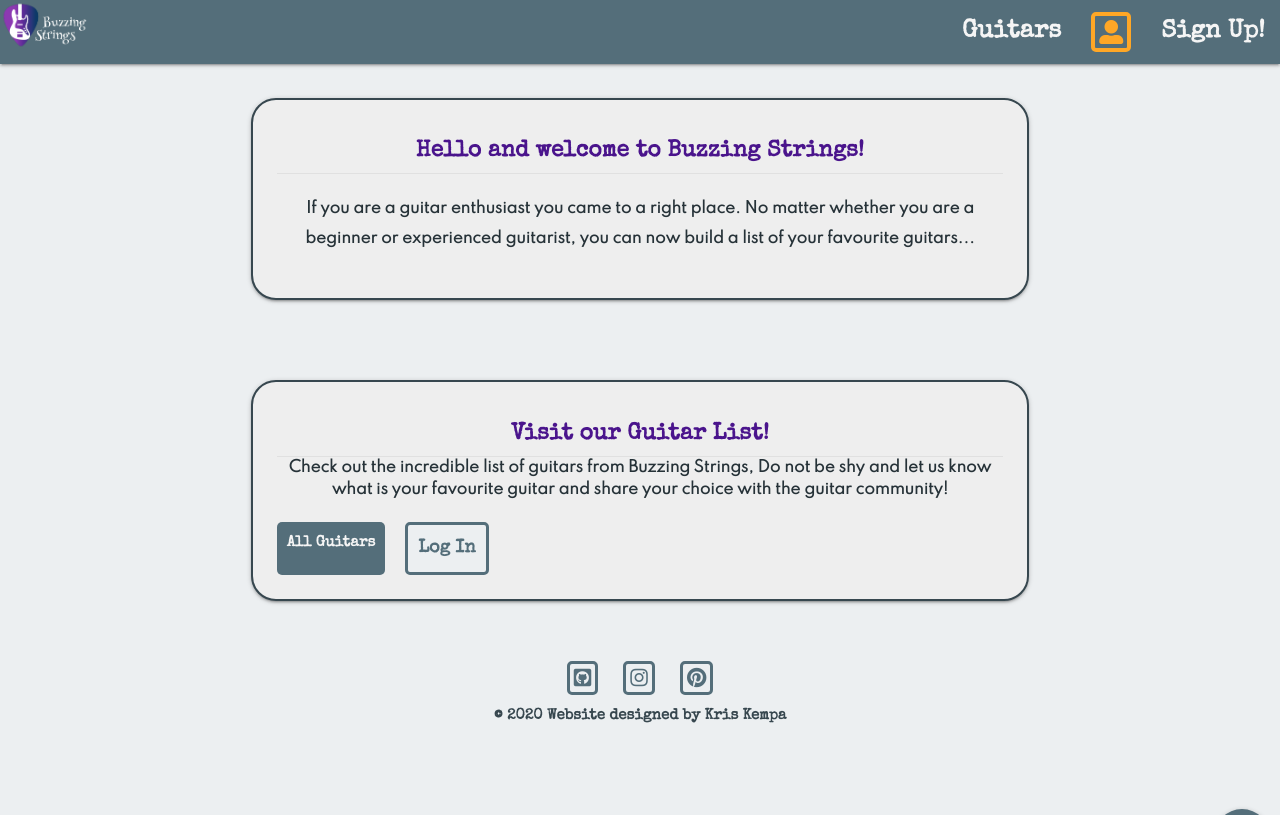
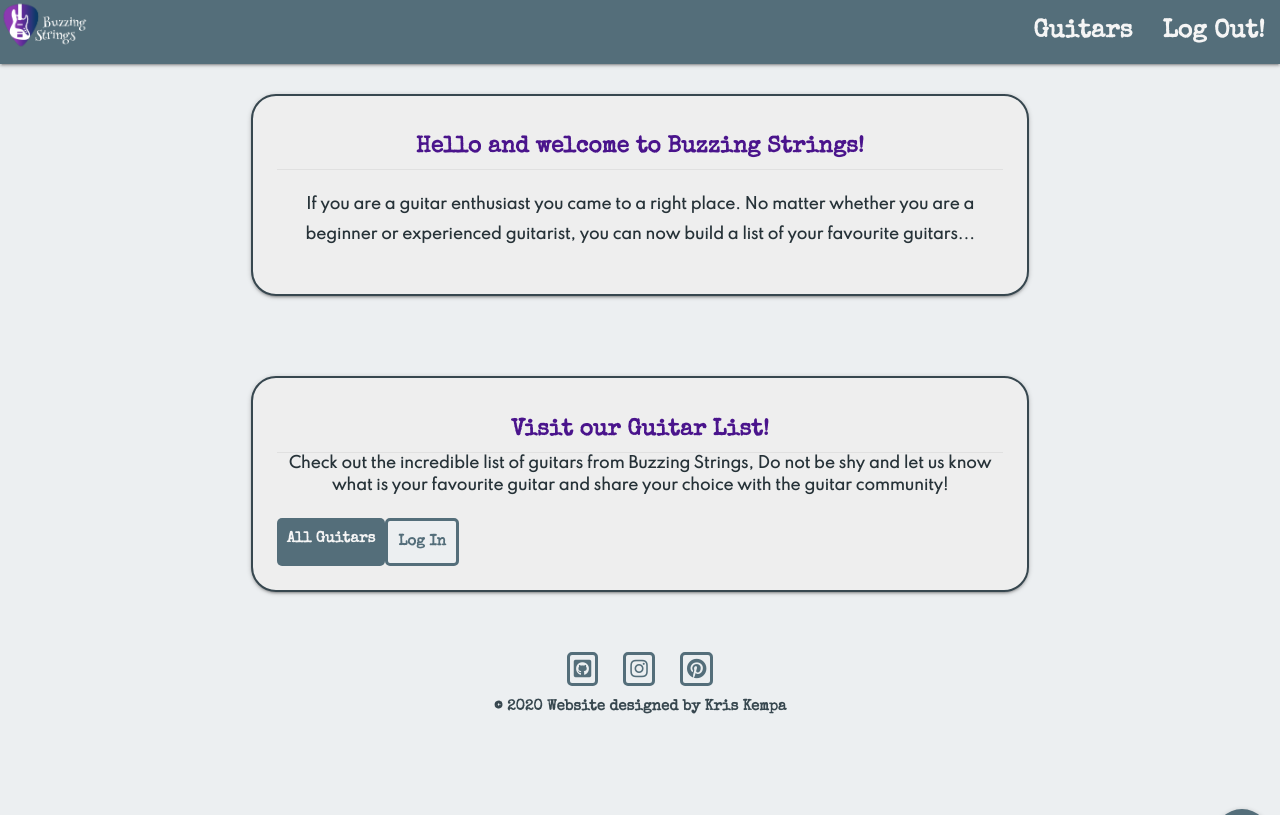
Before and after one commit to Code-Institute-Submissions/buzzing-strings, a Flask app: page / in a window 1280 px wide. Shown: the top 815 px of the page. Run offline with Flask 2, Linux system fonts and the light colour scheme; the visitor is signed in with stand-in values (Sample User, id 1); some libraries are stand-ins or nearby versions.

Commit message:
Log out functionality added

```diff
--- a/app.py
+++ b/app.py
@@ -102,7 +102,23 @@
     """
     username = mongo.db.users.find_one(
         {"username": session["user"]})["username"]
-    return render_template("pages/user_profile.html", username=username)
+
+    if session["user"]:
+        return render_template("pages/user_profile.html", username=username)
+
+    return redirect(url_for("login"))
+
+
+# User Log Out
+@app.route("/logout")
+def logout():
+    """
+    Logs out the user,
+    removes the user from session cookies
+    """
+    flash("Sorry, You have been log out!")
+    session.pop("user")
+    return redirect(url_for("login"))
 
 
 # Guitars
--- a/static/css/style.css
+++ b/static/css/style.css
@@ -102,11 +102,10 @@
 
 a.guitars-btn {
     font-family: 'Special Elite', cursive;
-    font-size: 1.8rem;
+    font-size: 1.5rem;
     color: #f5f5f5;
     border-radius: 0.5rem;
     padding: 1rem;
-    margin-right: 2rem;
     -webkit-transition: all .4s ease-in-out;
     -o-transition: all .4s ease-in-out;
     transition: all .4s ease-in-out;
@@ -114,12 +113,11 @@
 
 a.signin-btn {
     font-family: 'Special Elite', cursive;
-    font-size: 1.8rem;
+    font-size: 1.5rem;
     color: #546e7a;
     border: 0.3rem solid #546e7a;
     border-radius: 0.5rem;
     padding: 1rem;
-    margin-right: 2rem;
     -webkit-transition: all .4s ease-in-out;
     -o-transition: all .4s ease-in-out;
     transition: all .4s ease-in-out;
@@ -212,6 +210,11 @@
     line-height: 2;
 }
 
+/* User Profile styling */
+.user.card-panel {
+    margin-top: 3rem;
+}
+
 /* Styling error page */
 .error-page {
     height:100%;
--- a/static/js/script.js
+++ b/static/js/script.js
@@ -1,4 +1,3 @@
 $(document).ready(function(){
     $('.sidenav').sidenav();
-    $('.tooltipped').tooltip();
   });
--- a/templates/components/navigation/navigation.html
+++ b/templates/components/navigation/navigation.html
@@ -4,9 +4,13 @@
       <a href="{{ url_for('about') }}" class="guitar brand-logo"><img src="static/images/logo/guitar-logo.png" alt="guitar-logo" height="50"></a>
       <a href="#" data-target="mobile" class="sidenav-trigger"><i class="fas fa-bars"></i></a>
       <ul class="right hide-on-med-and-down">
-        <li><a href="{{ url_for('guitars') }}">Guitars</a></li>
-        <li><a class="tooltip" href="{{ url_for('login') }}" data-position="bottom" data-tooltip="Log In!"><i class="fas fa-user-alt orange-text text-lighten-1" ></i></a></li>
+        <li><a href="{{ url_for('register') }}">Guitars</a></li>
+        {% if session.user %}
+        <li><a href="{{ url_for('logout') }}">Log Out!</a></li>
+        {% else %}
+        <li><a href="{{ url_for('login') }}"><i class="fas fa-user-alt orange-text text-lighten-1" ></i></a></li>
         <li><a href="{{ url_for('register') }}">Sign Up!</a></li>
+        {% endif %}
       </ul>
     </div>
   </nav>
@@ -14,7 +18,11 @@
   <ul class="sidenav  blue-grey lighten-1" id="mobile">
     <h3 class="sidenav-text orange-text text-lighten-1">Buzzing Strings</h3>
     <li class="divider"></li>
-    <li><a href="{{ url_for('guitars') }}">Guitars</a></li>
+    <li><a href="{{ url_for('register') }}">Guitars</a></li>
+    {% if session.user %}
+    <li><a href="{{ url_for('logout') }}">Log Out!</a></li>
+    {% else %}
     <li><a href="{{ url_for('login') }}"><i class="fas fa-user-alt orange-text text-lighten-1"></i></a></li>
     <li><a href="{{ url_for('register') }}">Sign Up!</a></li>
+    {% endif %}
   </ul>
--- a/templates/pages/user_profile.html
+++ b/templates/pages/user_profile.html
@@ -3,7 +3,7 @@
 
     <div class="row">
         <div class="col s12 m8 offset-m2">
-            <div class="card-panel">
+            <div class="user card-panel">
                 <h3 class="center-align">
                     {{ username }}' Profile
                 </h3>
```
